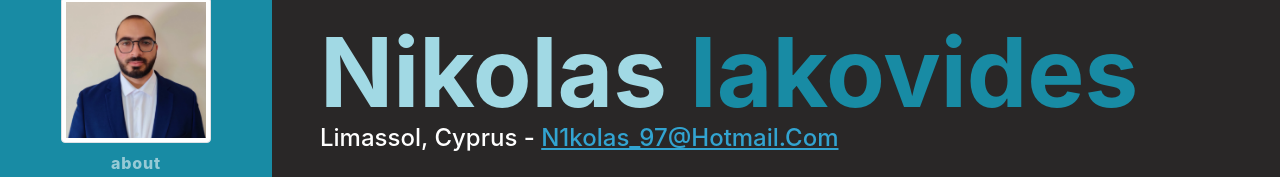
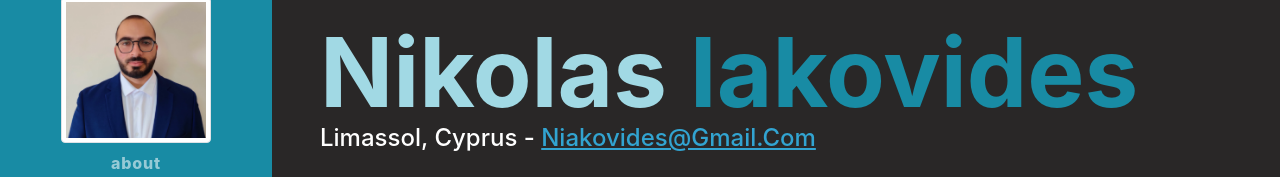
Before and after one commit to NikolasIak/MyResume, a plain HTML site: page index.html in a window 1280 px wide. Shown: the part 218-395 px from the top of the page. Drawn offline with nearby package versions, Linux system fonts and the light colour scheme; a web font is replaced by a local one.

Commit message:
Update index.html

```diff
--- a/index.html
+++ b/index.html
@@ -47,7 +47,7 @@
                     </h1>
                     <div class="subheading mb-4">
                         Limassol, Cyprus -
-                        <a href="mailto:n1kolas_97@hotmail.com">n1kolas_97@hotmail.com</a>
+                        <a href="mailto:n1kolas_97@hotmail.com">niakovides@gmail.com</a>
                     </div>
                     <p class="lead mb-5">Hello. I am Nikolas and I was born in Limassol, a beautiful city in Cyprus. Currently, I am a Automation Engineer. In 2022, I received my B.Sc in Computer Science from University of Cyprus.</p>
                     <div class="social-icons">
```
